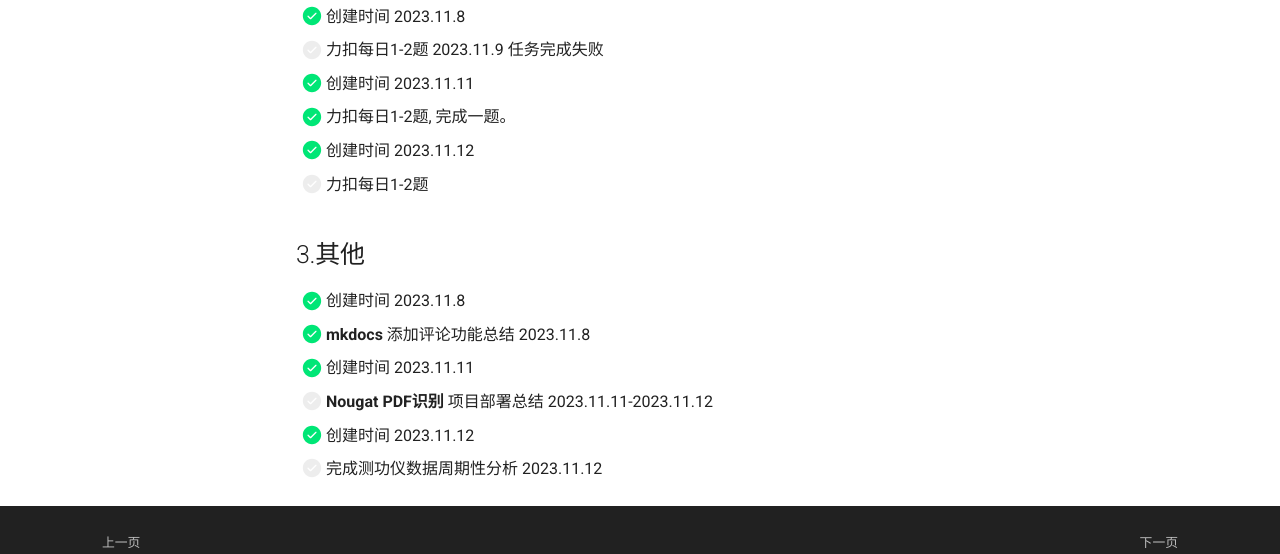
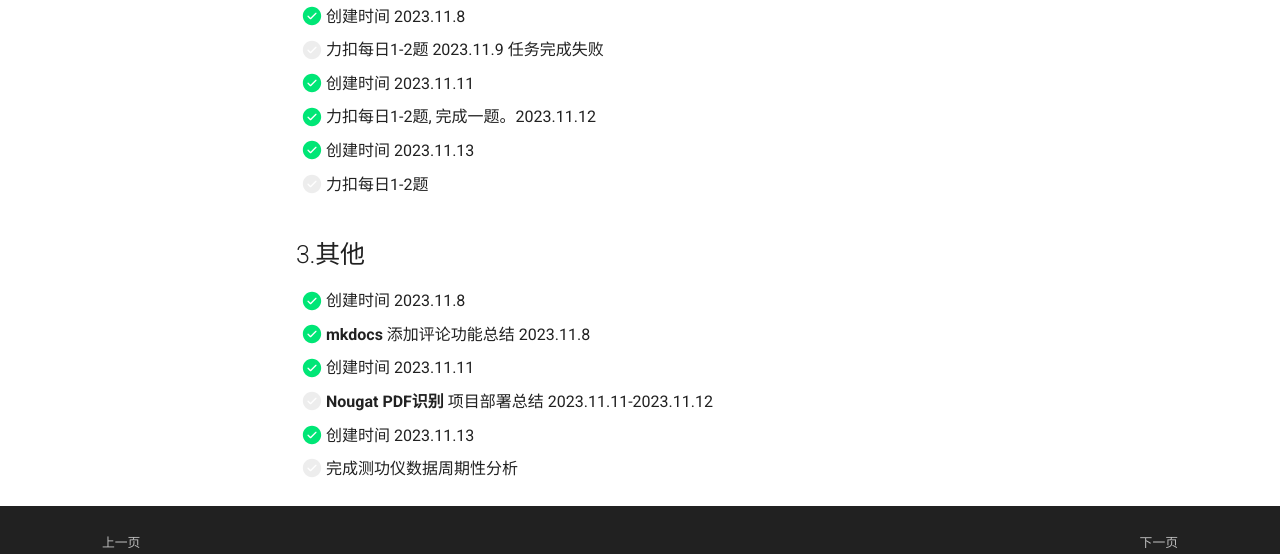
Before and after one commit to yanghualv7/yanghualv7.github.io, an MkDocs documentation site: the page built from docs/Home/todo.md, in a window 1280 px wide and 1226 px high. Shown: the part 558-1112 px from the top of the window. Built offline with MkDocs 1.6.1 and Material for MkDocs 9.7.7, drawn with Linux system fonts in a browser that asks for light colours; nearby versions of some CDN libraries; comment, search, counter and statistics services are not loaded.

Commit message:
!修正时间错误

```diff
--- a/docs/Home/todo.md
+++ b/docs/Home/todo.md
@@ -18,9 +18,9 @@
 - [ ] 力扣每日1-2题 2023.11.9 任务完成失败
 
 - [x] 创建时间 2023.11.11
-- [x] 力扣每日1-2题, 完成一题。
+- [x] 力扣每日1-2题, 完成一题。2023.11.12
 
-- [x] 创建时间 2023.11.12
+- [x] 创建时间 2023.11.13
 - [ ] 力扣每日1-2题
 
 ## 3.其他
@@ -32,5 +32,5 @@
 - [x] 创建时间 2023.11.11
 - [ ] **Nougat PDF识别** 项目部署总结 2023.11.11-2023.11.12
 
-- [x] 创建时间 2023.11.12
-- [ ] 完成测功仪数据周期性分析 2023.11.12
+- [x] 创建时间 2023.11.13
+- [ ] 完成测功仪数据周期性分析
```
